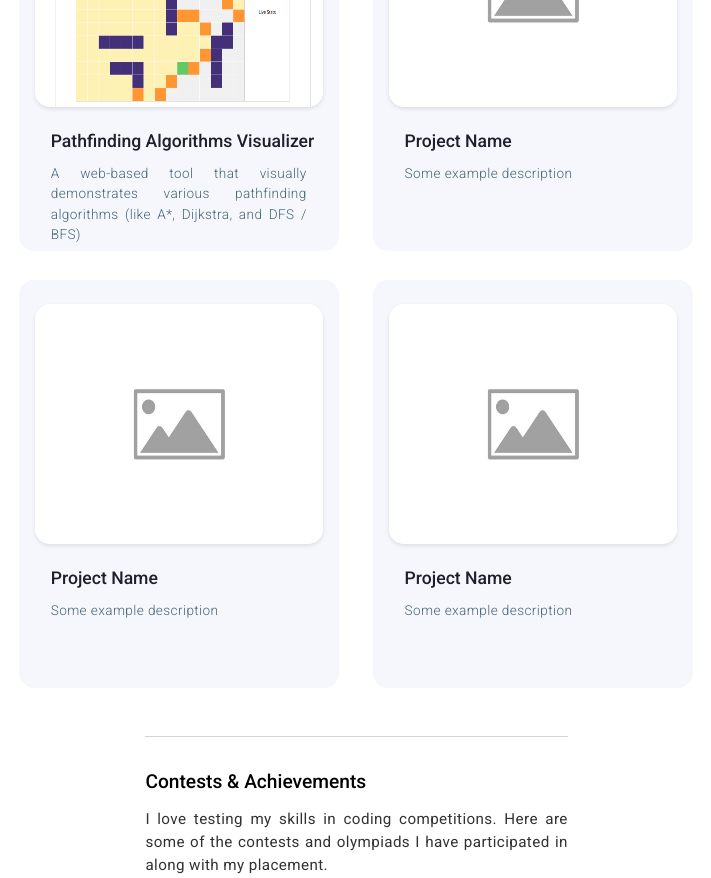
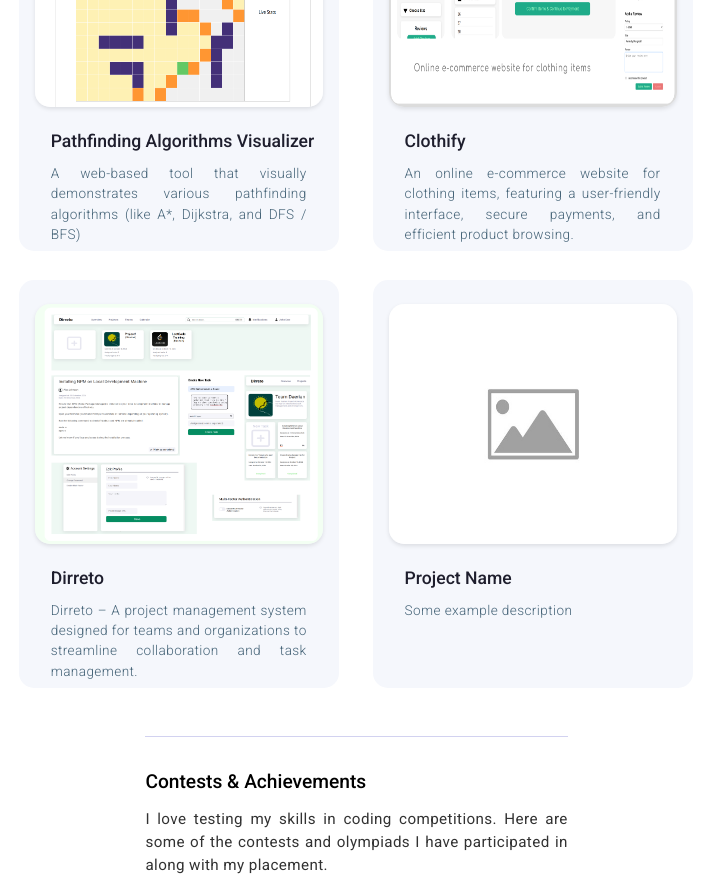
Before and after one commit to DanielT-Dev/Portfolio, a React (Vite) app in the folder portfolio/: page / in a window 1280 px wide. Shown: the part 1020-1898 px from the top of the page, without its empty margins (277-988 px from the left). Built offline with nearby package versions, Linux system fonts and the light colour scheme; a web font is replaced by a local one.

Commit message:
Added some more projects info.

```diff
--- a/portfolio/src/components/Projects.jsx
+++ b/portfolio/src/components/Projects.jsx
@@ -14,16 +14,16 @@ const Projects = () => {
       link: "https://github.com/DanielT-Dev/Pathfinding-Algorithms-Visualizer"
     },
     {
-      name: "Project Name",
-      dscription: "Some example description",
-      image: "/placeholder1.jpg",
-      link: "/",
+      name: "Clothify",
+      dscription: "An online e-commerce website for clothing items, featuring a user-friendly interface, secure payments, and efficient product browsing.",
+      image: "/Clothify1.png",
+      link: "https://github.com/DanielT-Dev/Clothify",
     },
     {
-      name: "Project Name",
-      dscription: "Some example description",
-      image: "/placeholder1.jpg",
-      link: "/",
+      name: "Dirreto",
+      dscription: "Dirreto – A project management system designed for teams and organizations to streamline collaboration and task management.",
+      image: "/Dirreto1.png",
+      link: "https://github.com/DanielT-Dev/DirretoV1",
     },
     {
       name: "Project Name",
```
Also changed, not shown: portfolio/public/Clothify1.png (added), portfolio/public/Dirreto1.png (added).
